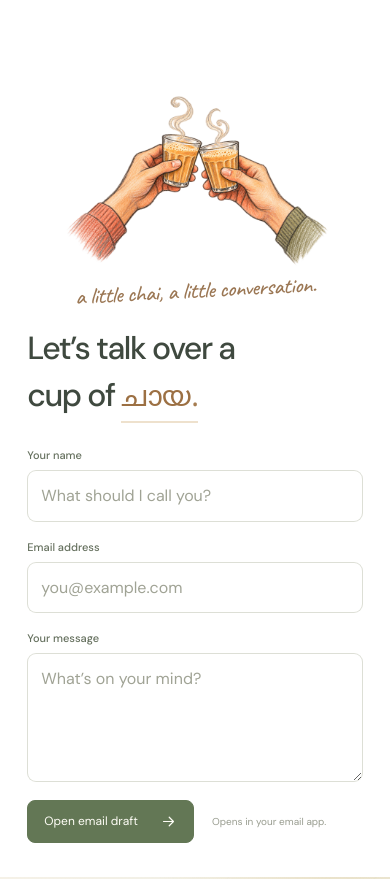
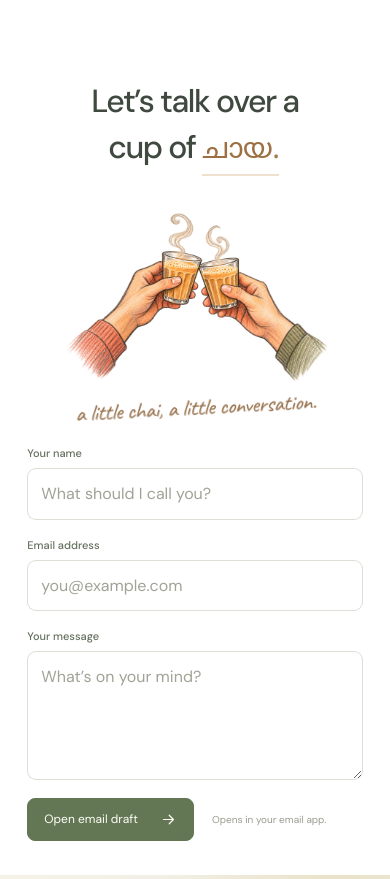
Before and after one commit to S-KishoreBabu/portfolio, a React (Vite) app: page / in a window 390 px wide. Shown: the part 3419-4298 px from the top of the page. Built offline with nearby package versions, Linux system fonts and the light colour scheme.

Commit message:
Center tea heading above illustration and message form

```diff
--- a/src/main.jsx
+++ b/src/main.jsx
@@ -624,13 +624,15 @@ function TeaMessageSection() {
 
   return (
     <section className="tea-section" aria-labelledby="tea-heading">
+      <div className="tea-heading">
+        <h2 id="tea-heading">Let’s talk over a <span className="tea-heading-ending">cup of <RotatingTeaWord /></span></h2>
+      </div>
       <div className="tea-inner">
         <figure className="tea-illustration">
           <img src="/assets/chai-conversation-v2.png" alt="A complete colored-pencil sketch of two hands raising glasses of steaming chai, with softly drawn sleeve ends" width="1536" height="1024" loading="lazy" />
           <figcaption className="handwritten">a little chai, a little conversation.</figcaption>
         </figure>
         <div className="tea-message">
-          <h2 id="tea-heading">Let’s talk over a<br />cup of <RotatingTeaWord /></h2>
           <form className="tea-form" onSubmit={openEmailDraft}>
             <div className="tea-form-row">
               <label htmlFor="tea-name">Your name<input id="tea-name" name="name" autoComplete="name" placeholder="What should I call you?" maxLength={100} onInput={event => event.currentTarget.setCustomValidity('')} required /></label>
--- a/src/styles.css
+++ b/src/styles.css
@@ -578,7 +578,9 @@ a.hello-button { text-decoration: none; }
 .tea-illustration img { display: block; width: 100%; max-width: 100%; height: auto; object-fit: contain; }
 .tea-illustration figcaption { margin-top: 10px; color: #9b7754; text-align: center; font-size: 25px; transform: rotate(-3deg); }
 .tea-message { min-width: 0; }
-.tea-message h2 { margin: 0 0 22px; color: #3f493f; font: 500 clamp(32px, 3.5vw, 46px)/1.24 'DM Sans', sans-serif; letter-spacing: -1.9px; }
+.tea-heading { max-width: 1210px; margin: 0 auto 28px; text-align: center; }
+.tea-heading h2 { margin: 0; color: #3f493f; font: 500 clamp(32px, 3.5vw, 46px)/1.24 'DM Sans', sans-serif; letter-spacing: -1.9px; }
+.tea-heading-ending { display: inline-block; white-space: nowrap; }
 .tea-heading-dot { color: #a57c50; }
 .tea-word-visual { display: inline-grid; align-items: baseline; vertical-align: baseline; line-height: 1.65; }
 .tea-word-measure,
@@ -612,7 +614,8 @@ a.hello-button { text-decoration: none; }
   .tea-inner { grid-template-columns: 1fr; gap: 24px; max-width: 530px; }
   .tea-illustration { width: min(72vw, 290px); }
   .tea-illustration figcaption { margin-top: 7px; font-size: 23px; }
-  .tea-message h2 { font-size: clamp(32px, 7vw, 42px); letter-spacing: -1.5px; }
+  .tea-heading { margin-bottom: 20px; }
+  .tea-heading h2 { font-size: clamp(32px, 7vw, 42px); letter-spacing: -1.5px; }
   .tea-form input,
   .tea-form textarea { font-size: 16px; }
 }
```
